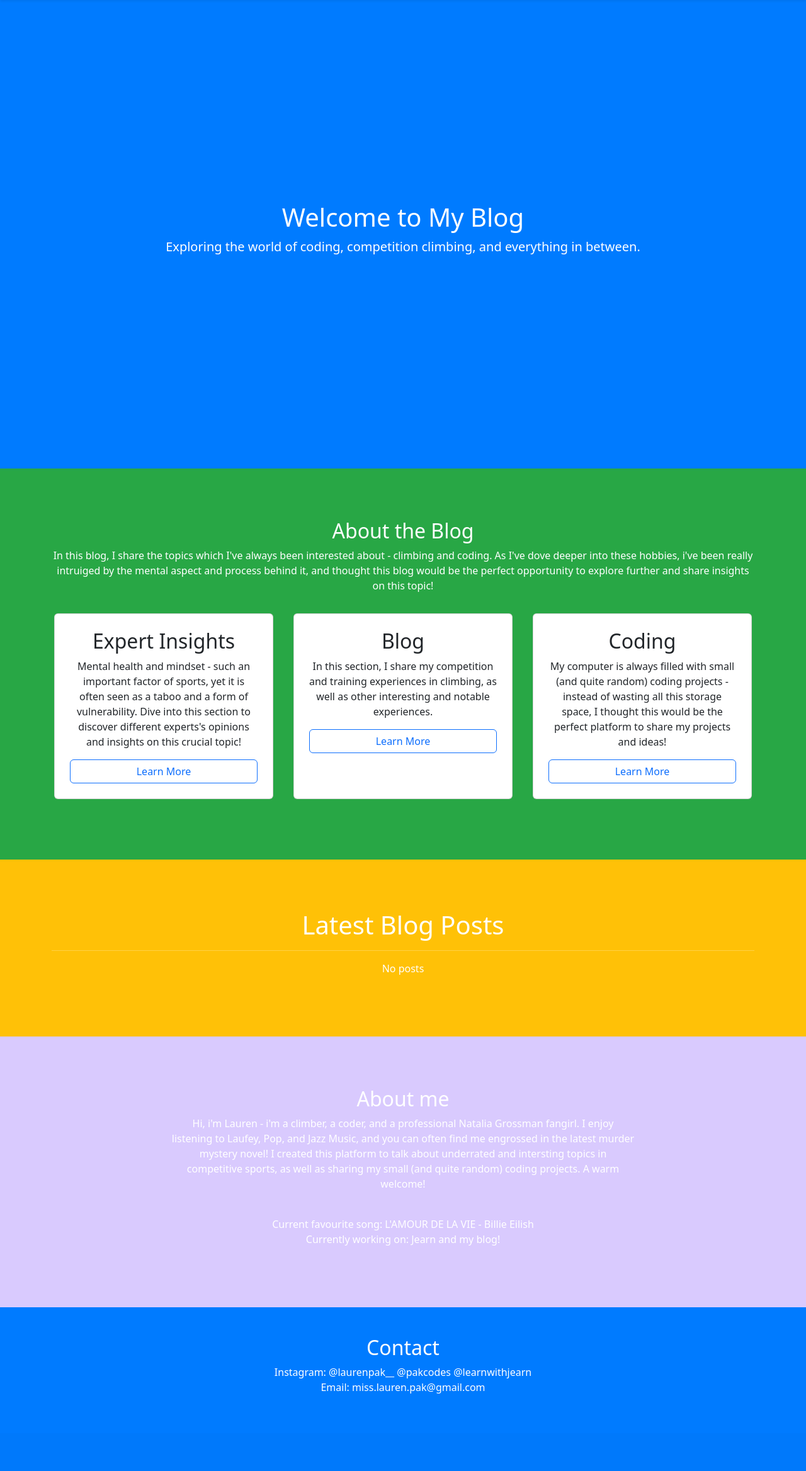
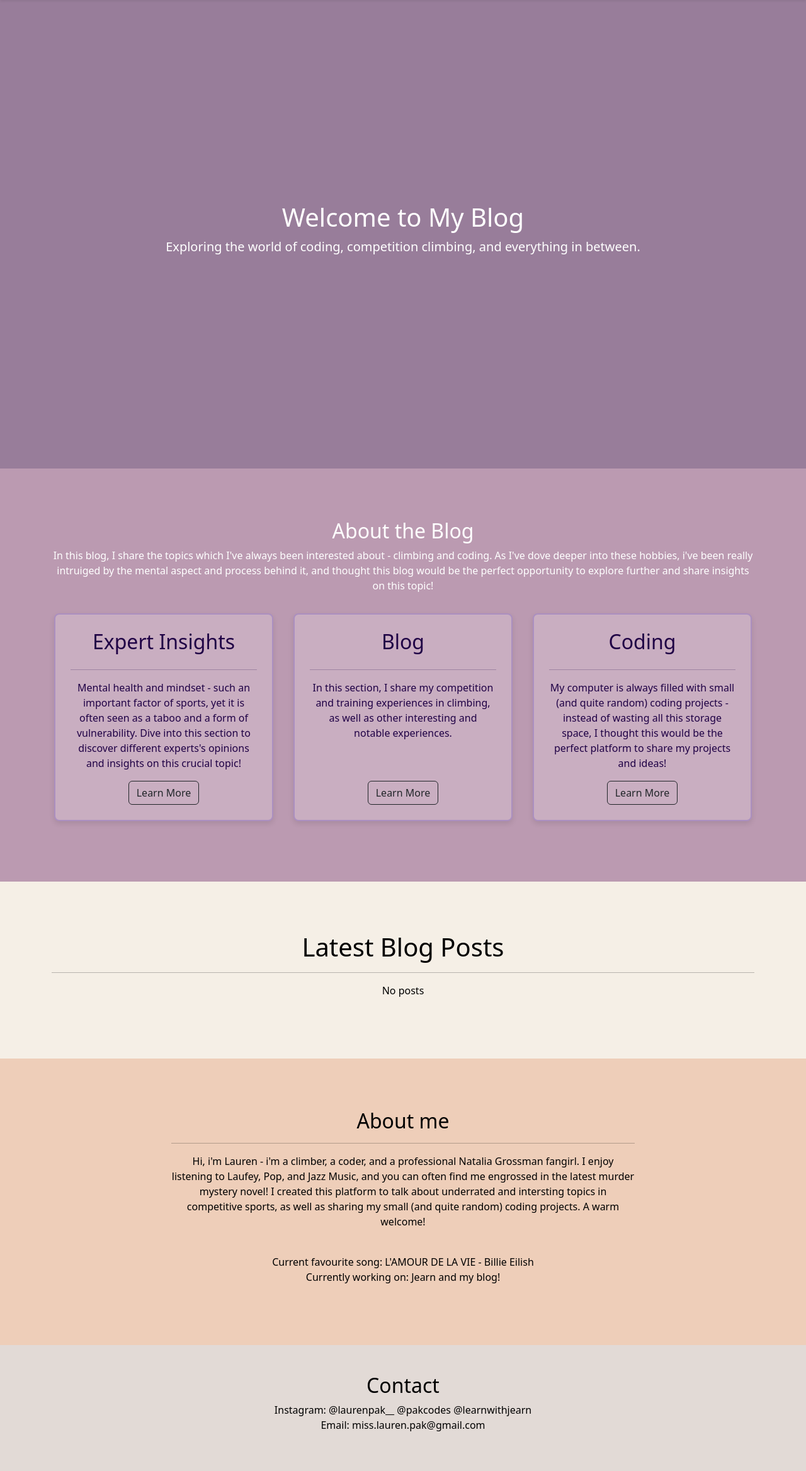
Before and after one commit to laurlikesmayo/blog, a Flask app: page / in a window 1280 px wide. Shown: the part 56-2392 px from the top of the page at 63% size. Before the commit the page ends 2269 px from the top, so only its background shows below. Run offline with Flask 3, Linux system fonts and the light colour scheme; data that the repository does not hold is empty.

Commit message:
Added a color scheme and made some minor improvements
Mostly done at this point

```diff
--- a/website/models.py
+++ b/website/models.py
@@ -18,7 +18,7 @@ class Users(db.Model, UserMixin):
 
 class Post(db.Model, UserMixin):
     id = db.Column("id", db.Integer, primary_key = True)
-    date_added = db.Column(Date, default=datetime.utcnow().date)
+    date_added = db.Column(Date, default=datetime.now().date)
     category = (db.Column(db.String(500)))
     title = db.Column(db.String(100))
     image_path = db.Column(db.String(500))
--- a/website/templates/home.html
+++ b/website/templates/home.html
@@ -1,15 +1,26 @@
 {% extends 'index.html' %}
 
 {% block headers %}
+<title> Lauren's Blog - Home</title>
 <style>
     /* Custom Styles */
     .aboutme-section {
-      background-color: #d9cafe; /* Blue */
+      background-color: #EECEB9; /* Blue */
       text-align: center;
+      color: rgb(0, 0, 0); /* Green */
     }
     .about-section {
-      background-color: #28a745; /* Green */
+      background-color: #BB9AB1;
       text-align: center;
+
+    }
+    .custom-card{
+        color: rgb(31, 0, 69);
+        background-color: #c9aec1; /* Fully transparent background */
+        border: 2px solid #ab8fc0; /* Dark purple border */
+        border-radius: 8px; /* Optional: Slightly rounded corners */
+        box-shadow: 0 4px 8px rgba(0, 0, 0, 0.1); /* Optional: Subtle shadow for depth */
+
     }
 
     .container-lg {
@@ -45,27 +56,38 @@
 <div class="container-lg">
     <h2>About the Blog</h2>
         <p>In this blog, I share the topics which I've always been interested about - climbing and coding. As I've dove deeper into these hobbies, i've been really intruiged by the mental aspect and process behind it, and thought this blog would be the perfect opportunity to explore further and share insights on this topic!</p>
-    <div class="row justify-content-center">
-        <div class="col card p-4 m-3">
-            <h2>Expert Insights</h2>
-            <!-- <div class="image-container">
-                <img src="https://static-00.iconduck.com/assets.00/trophy-icon-2048x2048-qzkx1nrp.png" alt="Trophy Icon">
-            </div>             -->
-            <p>Mental health and mindset - such an important factor of sports, yet it is often seen as a taboo and a form of vulnerability. Dive into this section to discover different experts's opinions and insights on this crucial topic!</p>
-            <a href="/expertinsights" class="btn btn-outline-primary"> Learn More </a>
+        <div class="row justify-content-center">
+            <div class="col card custom-card p-4 m-3 d-flex flex-column">
+                <h2>Expert Insights</h2>
+                <!-- <div class="image-container">
+                    <img src="https://static-00.iconduck.com/assets.00/trophy-icon-2048x2048-qzkx1nrp.png" alt="Trophy Icon">
+                </div> -->
+                <hr>
+                <p>Mental health and mindset - such an important factor of sports, yet it is often seen as a taboo and a form of vulnerability. Dive into this section to discover different experts's opinions and insights on this crucial topic!</p>
+                <div class="mt-auto">
+                    <a href="/expertinsights" class="btn btn-outline-dark">Learn More</a>
+                </div>
+            </div>
+
+            <div class="col card custom-card p-4 m-3 d-flex flex-column">
+                <h2>Blog</h2>
+                <hr>
+                <p>In this section, I share my competition and training experiences in climbing, as well as other interesting and notable experiences.</p>
+                <div class="mt-auto">
+                    <a href="/blog" class="btn btn-outline-dark">Learn More</a>
+                </div>
+            </div>
+
+            <div class="col card custom-card p-4 m-3 d-flex flex-column">
+                <h2>Coding</h2>
+                <hr>
+                <p>My computer is always filled with small (and quite random) coding projects - instead of wasting all this storage space, I thought this would be the perfect platform to share my projects and ideas!</p>
+                <div class="mt-auto">
+                    <a href="/coding" class="btn btn-outline-dark">Learn More</a>
+                </div>
+            </div>
         </div>
-        <div class="col card p-4 m-3">
-            <h2>Blog</h2>
-            <p>In this section, I share my competition and training experiences in climbing, as well as other interesting and notable experiences.</p>
-            <a href="/blog" class="btn btn-outline-primary"> Learn More </a>
 
-        </div>
-        <div class="col card p-4 m-3">
-            <h2>Coding</h2>
-            <p>My computer is always filled with small (and quite random) coding projects - instead of wasting all this storage space, I thought this would be the perfect platform to share my projects and ideas!</p>
-            <a href="/coding" class="btn btn-outline-primary"> Learn More </a>
-        </div>
-    </div>
 </div>
 </section>
 
@@ -82,6 +104,8 @@
                     <img src="{{ url_for('static', filename=post.image_path) }}" alt="{{post.image_path}}">
                 {% endif %}
                 <div class="card-body">
+                    <small class="text-muted">{{ post.date_added.strftime('%B %d, %Y') }}</small>
+                    <hr>
                     <h5 class="card-title">{{post.title}}</h5>
                     <p class="card-text">{{ post.content[:150] }}...</p>
                     <a href="{{ url_for('views.post', id=post.id) }}" class="btn btn-dark">Read More</a>
@@ -100,6 +124,7 @@
         <div class="row justify-content-center">
             <div class="col-md-8">
                 <h2>About me</h2>
+                <hr>
                 <p>Hi, i'm Lauren - i'm a climber, a coder, and a professional Natalia Grossman fangirl. I enjoy listening to Laufey, Pop, and Jazz Music, and you can often find me engrossed in the latest murder mystery novel! I created this platform to talk about underrated and intersting topics in competitive sports, as well as sharing my small (and quite random) coding projects. A warm welcome! </p>
                 <br>
                 <p>Current favourite song: L'AMOUR DE LA VIE - Billie Eilish <br> Currently working on: Jearn and my blog!</p>
--- a/website/templates/index.html
+++ b/website/templates/index.html
@@ -8,11 +8,9 @@
     <link rel="stylesheet" href="{{ url_for('static', filename='index.css') }}">
 
   <style>
-    .contact-section {
-      background-color: #007bff; /* Blue */
-      height: 200px; /* Adjust this value as needed */
-      color: white; /* Optional: to ensure the text is visible against the blue background */
-      }
+    body{
+      background-color: #cbbfc8;
+    }
     .section{
       text-align: center;
       display: flex;
@@ -20,18 +18,31 @@
       justify-content: center; /* Center content horizontally */
       padding: 80px 0;
       color: white;
+    }
 
-    }
+    .contact-section {
+      background-color: #E2DAD6; /* Blue */
+      height: 200px; /* Adjust this value as needed */
+      color: black; /* Optional: to ensure the text is visible against the blue background */
+      }
+
     .title-section {
-      background-color: #007bff; /* Blue */
+      background-color: #987D9A; /* Blue */
       text-align: center;
       height: calc(100vh - 56px);
     }
     .posts-section {
-      background-color: #ffc107; /* Yellow */
+      background-color: #F5EFE6;
+      color: black; /* Yellow */
     }
     .post-card {
       margin-bottom: 30px;
+      box-shadow: 0 4px 12px rgba(0, 0, 0, 0.15);
+    }
+    .post-card:hover{
+
+      box-shadow: 0 6px 12px rgba(0, 0, 0, 0.2);
+
     }
     .post-card img {
       height: 200px;
@@ -85,6 +96,7 @@
           <div class="row justify-content-center">
               <div class="col-md-8">
                   <h2>Contact</h2>
+
                   <p>Instagram: @laurenpak__ @pakcodes @learnwithjearn <br> Email: miss.lauren.pak@gmail.com</p>
               </div>
           </div>
--- a/website/views.py
+++ b/website/views.py
@@ -106,7 +106,6 @@ def insights():
 @views.route("/coding")
 def coding():
     posts = Post.query.filter_by(category='coding').all()
-    print(len(posts))
     return render_template('coding.html', posts=posts)
 
 @views.route("/blog")
```
Also changed, not shown: website/templates/blog.html (+8 -0 lines), website/templates/coding.html (+6 -45 lines), website/templates/posts.html (added, +53 -0 lines), website/database.db, website/static/IMG_1064.jpg (added), website/static/Usagyuuun.jpeg (added), website/static/luh_kirby_y2k.jpeg (added), website/static/my_aesthetics_.jpeg (added).
